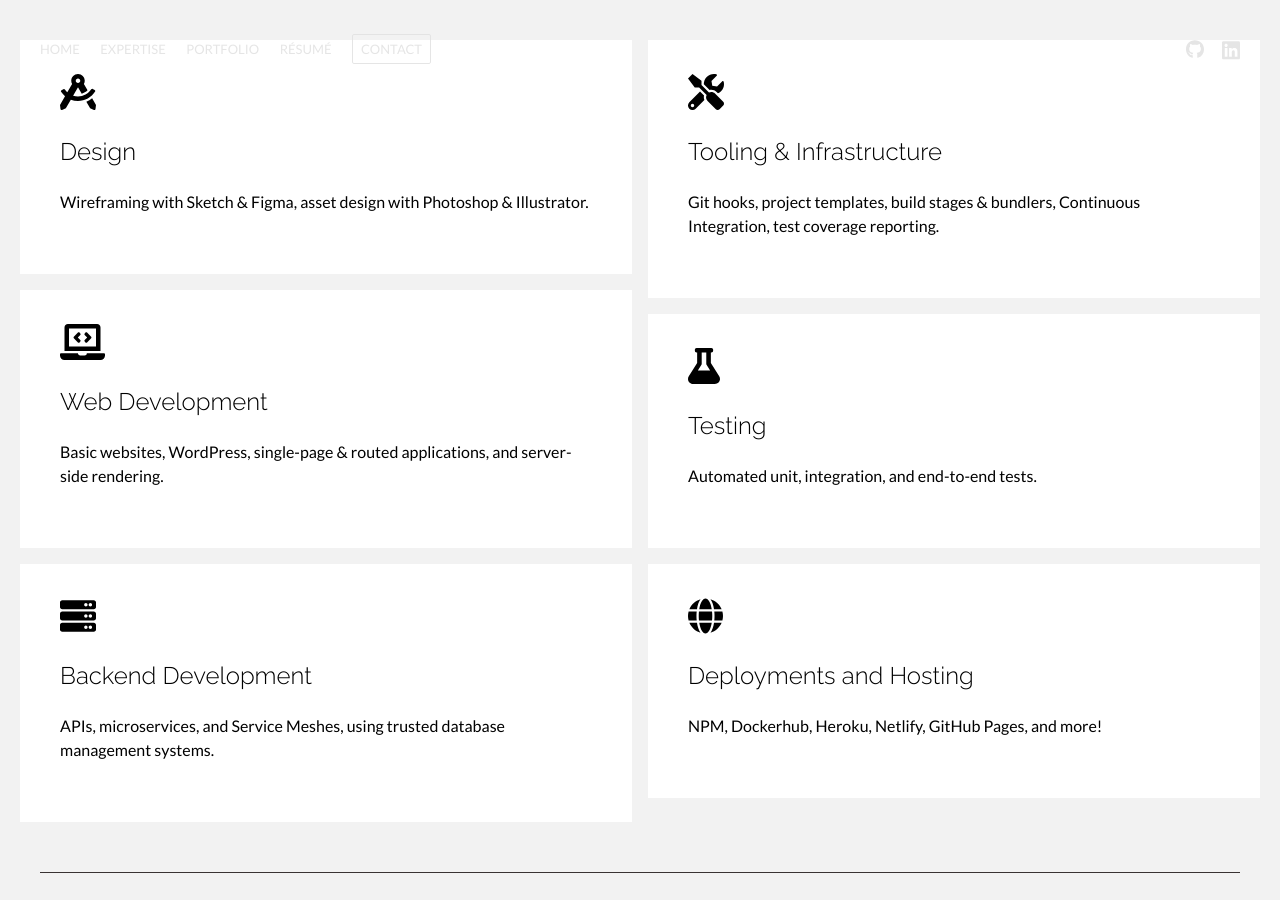
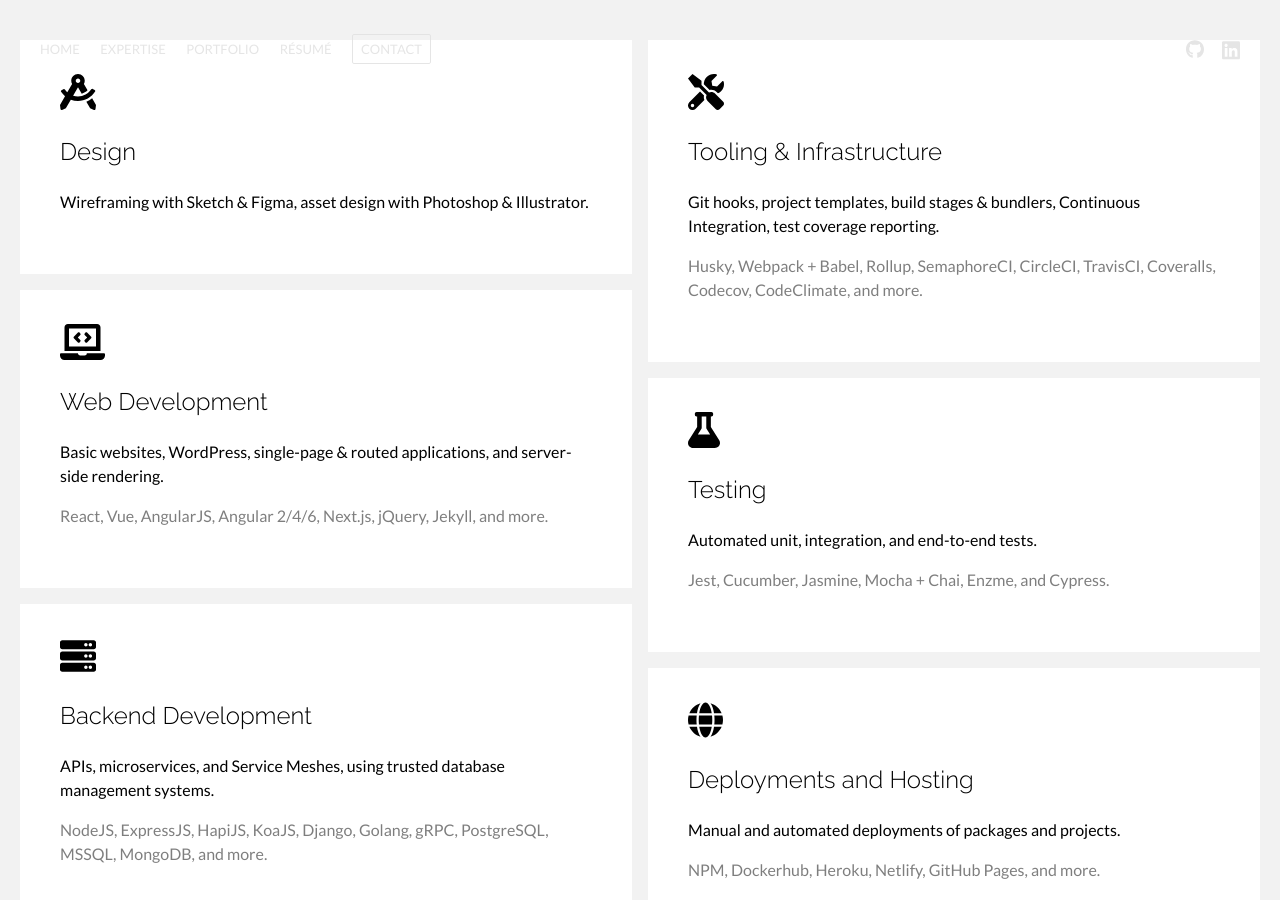
Before and after one commit to juliancoleman/engineering, a Jekyll site: the page built from expertise.html, in a window 1280 px wide and 900 px high, scrolled down 458 px. Built offline with Jekyll 4.4.1, drawn with Linux system fonts in a browser that asks for light colours.

Commit message:
Add tech used

```diff
--- a/assets/css/style.scss
+++ b/assets/css/style.scss
@@ -293,6 +293,10 @@ header {
       & p {
         line-height: 24px;
       }
+
+      & p.tech-used {
+        opacity: 0.5;
+      }
     }
 
     &:last-child {
--- a/expertise.html
+++ b/expertise.html
@@ -21,11 +21,13 @@ layout: default
       <div class="icon-container"><img src="{{ '/assets/images/laptop-code-solid.svg' }}" alt="FontAwesome Laptop Code Solid"></div>
       <h3 class="card-title">Web Development</h3>
       <p>Basic websites, WordPress, single-page & routed applications, and server-side rendering.</p>
+      <p class="tech-used">React, Vue, AngularJS, Angular 2/4/6, Next.js, jQuery, Jekyll, and more.</p>
     </div>
     <div class="card">
       <div class="icon-container"><img src="{{ '/assets/images/server-solid.svg' }}" alt="FontAwesome Server Solid"></div>
       <h3 class="card-title">Backend Development</h3>
       <p>APIs, microservices, and Service Meshes, using trusted database management systems.</p>
+      <p class="tech-used">NodeJS, ExpressJS, HapiJS, KoaJS, Django, Golang, gRPC, PostgreSQL, MSSQL, MongoDB, and more.</p>
     </div>
   </div>
 
@@ -34,16 +36,19 @@ layout: default
       <div class="icon-container"><img src="{{ '/assets/images/tools-solid.svg' }}" alt="FontAwesome Tools Solid"></div>
       <h3 class="card-title">Tooling & Infrastructure</h3>
       <p>Git hooks, project templates, build stages & bundlers, Continuous Integration, test coverage reporting.</p>
+      <p class="tech-used">Husky, Webpack + Babel, Rollup, SemaphoreCI, CircleCI, TravisCI, Coveralls, Codecov, CodeClimate, and more.</p>
     </div>
     <div class="card">
       <div class="icon-container"><img src="{{ '/assets/images/flask-solid.svg' }}" alt="FontAwesome Flask Solid"></div>
       <h3 class="card-title">Testing</h3>
       <p>Automated unit, integration, and end-to-end tests.</p>
+      <p class="tech-used">Jest, Cucumber, Jasmine, Mocha + Chai, Enzme, and Cypress.</p>
     </div>
     <div class="card">
       <div class="icon-container"><img src="{{ '/assets/images/globe-solid.svg' }}" alt="FontAwesome Globe Solid"></div>
       <h3 class="card-title">Deployments and Hosting</h3>
-      <p>NPM, Dockerhub, Heroku, Netlify, GitHub Pages, and more!</p>
+      <p>Manual and automated deployments of packages and projects.</p>
+      <p class="tech-used">NPM, Dockerhub, Heroku, Netlify, GitHub Pages, and more.</p>
     </div>
   </div>
 </section>
```
